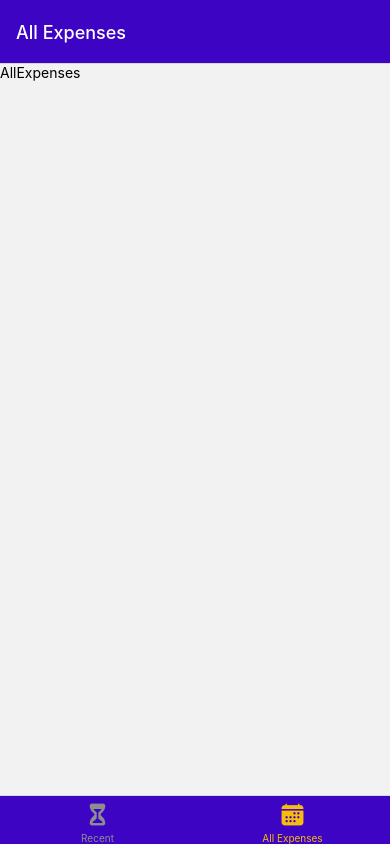
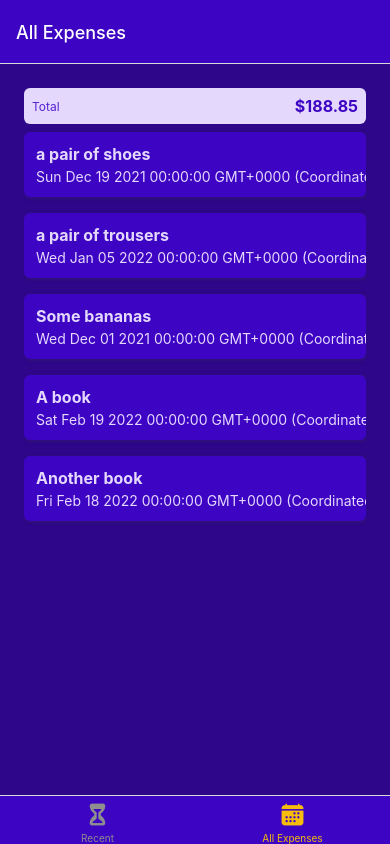
Before and after one commit to ghaith990000/ExpenseTracker, a React Native app: screen /AllExpenses in a window 390 px wide. Built offline with nearby package versions, Linux system fonts and the light colour scheme.

Commit message:
worked on the ExpensesList and styling

```diff
--- /dev/null
+++ b/components/ExpensesOutput/ExpenseItem.js
@@ -0,0 +1,58 @@
+import React from 'react'
+import { Pressable, StyleSheet, Text, View } from 'react-native'
+import { GlobalStyles } from '../../constants/styles';
+
+function ExpenseItem({description, amount, date}) {
+  return (
+    <Pressable>
+        <View style={styles.expenseItem}>
+            <View>
+                <Text style={[styles.textBase, styles.descrption]}>{description}</Text>
+                <Text style={styles.textBase}>{date.toString()}</Text>
+            </View>
+            <View style={styles.amountContainer}>
+                <Text style={styles.amount}>{amount}</Text>
+            </View>
+        </View>
+    </Pressable>
+  )
+}
+
+export default ExpenseItem;
+
+const styles = StyleSheet.create({
+    expenseItem: {
+        padding: 12,
+        marginVertical: 8,
+        backgroundColor: GlobalStyles.colors.primary500,
+        flexDirection: 'row',
+        justifyContent: 'space-between',
+        borderRadius: 6,
+        elevation: 3,
+        shadowColor: GlobalStyles.colors.gray500,
+        shadowRadius: 4,
+        shadowOffset: { width: 1, height: 1},
+        shadowOpacity: 0.4
+    },
+    textBase: {
+        color: GlobalStyles.colors.primary50
+    },
+    descrption: {
+        fontSize: 16,
+        marginBottom: 4,
+        fontWeight: 'bold',
+    },
+    amountContainer: {
+        paddingHorizontal: 12,
+        paddingVertical: 4,
+        backgroundColor: 'white',
+        justifyContent: 'center',
+        alignItems: 'center',
+        borderRadius: 4,
+    },
+    amount: {
+        color: GlobalStyles.colors.primary500,
+        fontWeight: 'bold',
+
+    }
+});
--- /dev/null
+++ b/components/ExpensesOutput/ExpensesList.js
@@ -0,0 +1,15 @@
+import React from 'react'
+import { FlatList, Text } from 'react-native'
+import ExpenseItem from './ExpenseItem'
+
+function renderExpenseItem(itemData){
+    return <ExpenseItem {...itemData.item } />;
+}
+
+function ExpensesList({expenses}) {
+  return (
+    <FlatList data={expenses} renderItem={renderExpenseItem} keyExtractor={(item) => item.id } />
+  )
+}
+
+export default ExpensesList
--- /dev/null
+++ b/components/ExpensesOutput/ExpensesOutput.js
@@ -0,0 +1,61 @@
+import React from 'react'
+import { FlatList, StyleSheet, View } from 'react-native'
+import ExpensesSummary from './ExpensesSummary'
+import ExpensesList from './ExpensesList'
+import { GlobalStyles } from '../../constants/styles'
+
+const DUMMY_EXPENSES = [
+    {
+        id: 'e1',
+        description: 'a pair of shoes',
+        amount: 59.99,
+        date: new Date('2021-12-19')
+    },
+    {
+        id: 'e2',
+        description: 'a pair of trousers',
+        amount: 89.29,
+        date: new Date('2022-01-05')
+    },
+    {
+        id: 'e3',
+        description: 'Some bananas',
+        amount: 5.99,
+        date: new Date('2021-12-01')
+    },
+    {
+        id: 'e4',
+        description: 'A book',
+        amount: 14.99,
+        date: new Date('2022-02-19')
+    },
+    {
+        id: 'e5',
+        description: 'Another book',
+        amount: 18.59,
+        date: new Date('2022-02-18')
+    },
+
+]
+
+function ExpensesOutput({expenses, expensesPeriod}) {
+  return (
+    <View style={styles.container}>
+        <ExpensesSummary expenses={DUMMY_EXPENSES} periodName={expensesPeriod} />
+        <ExpensesList expenses={DUMMY_EXPENSES} />
+    </View>
+  )
+}
+
+export default ExpensesOutput;
+
+const styles = StyleSheet.create({
+    container: {
+        flex: 1,
+        // padding: 24,
+        paddingHorizontal: 24,
+        paddingTop: 24,
+        paddingBottom: 0,
+        backgroundColor: GlobalStyles.colors.primary700
+    }
+})
--- /dev/null
+++ b/components/ExpensesOutput/ExpensesSummary.js
@@ -0,0 +1,38 @@
+import React from 'react'
+import { StyleSheet, Text, View } from 'react-native'
+import { GlobalStyles } from '../../constants/styles';
+
+function ExpensesSummary({expenses, periodName}) {
+    const expensesSum = expenses.reduce((sum, expense) => {
+        return sum + expense.amount
+    }, 0);
+  return (
+    <View style={styles.container}>
+        <Text style={styles.period}>{periodName}</Text>
+        <Text style={styles.sum}>${expensesSum.toFixed(2)}</Text>
+    </View>
+  )
+}
+
+export default ExpensesSummary;
+
+const styles = StyleSheet.create({
+    container: {
+        padding: 8,
+        backgroundColor: GlobalStyles.colors.primary50,
+        borderRadius: 6,
+        flexDirection: 'row',
+        justifyContent: 'space-between',
+        alignItems: 'center'
+    },
+    period: {
+        fontSize: 12,
+        color: GlobalStyles.colors.primary400
+    },
+    sum: {
+        fontSize: 16,
+        fontWeight: 'bold',
+        color: GlobalStyles.colors.primary500,
+    }
+
+})
--- a/screens/AllExpenses.js
+++ b/screens/AllExpenses.js
@@ -1,11 +1,9 @@
-import { View, Text } from 'react-native'
 import React from 'react'
+import ExpensesOutput from '../components/ExpensesOutput/ExpensesOutput'
 
 const AllExpenses = () => {
   return (
-    <View>
-      <Text>AllExpenses</Text>
-    </View>
+    <ExpensesOutput expensesPeriod="Total" />
   )
 }
 
--- a/screens/RecentExpenses.js
+++ b/screens/RecentExpenses.js
@@ -1,11 +1,10 @@
 import { View, Text } from 'react-native'
 import React from 'react'
+import ExpensesOutput from '../components/ExpensesOutput/ExpensesOutput'
 
 const RecentExpenses = () => {
   return (
-    <View>
-      <Text>RecentExpenses</Text>
-    </View>
+    <ExpensesOutput expensesPeriod="Last 7 Days"/>
   )
 }
 
```
Also changed, not shown: package.json (+5 -5 lines), 1 other file (tests, documents, lock files or other folders).
